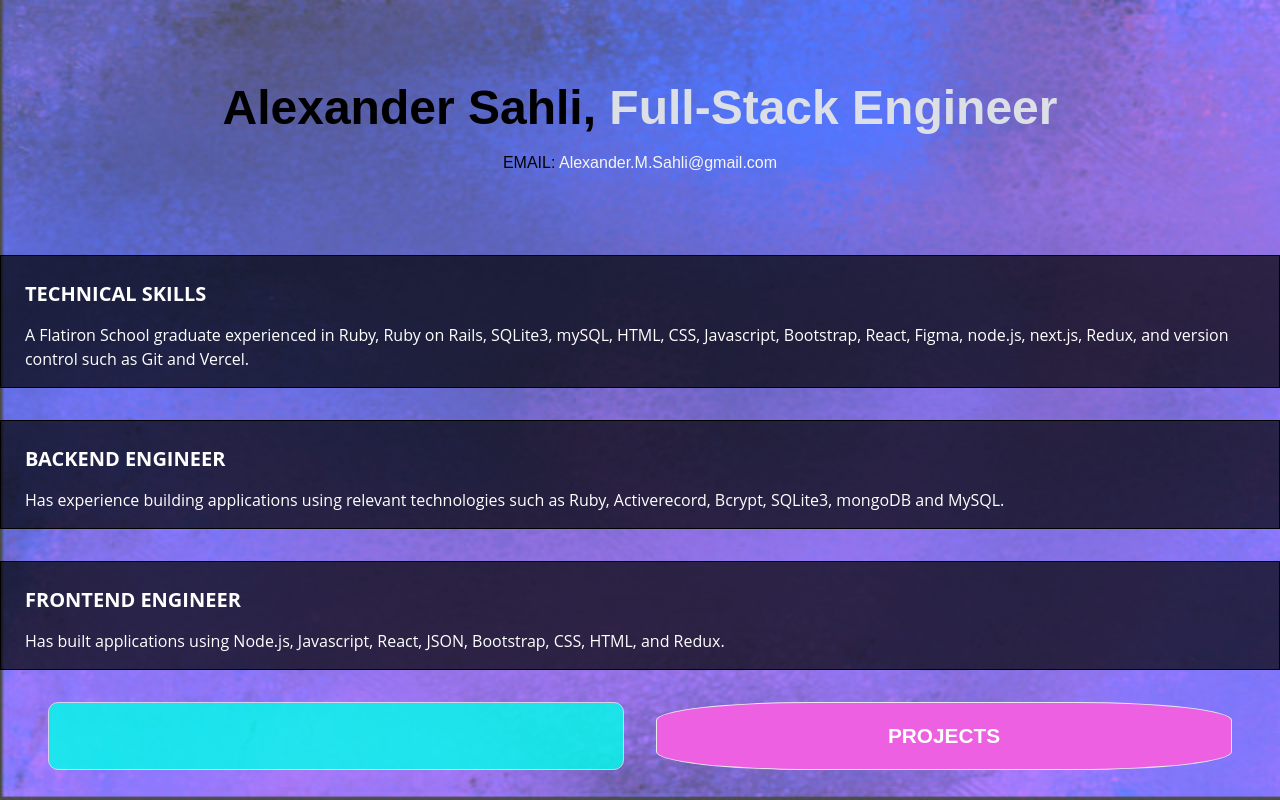
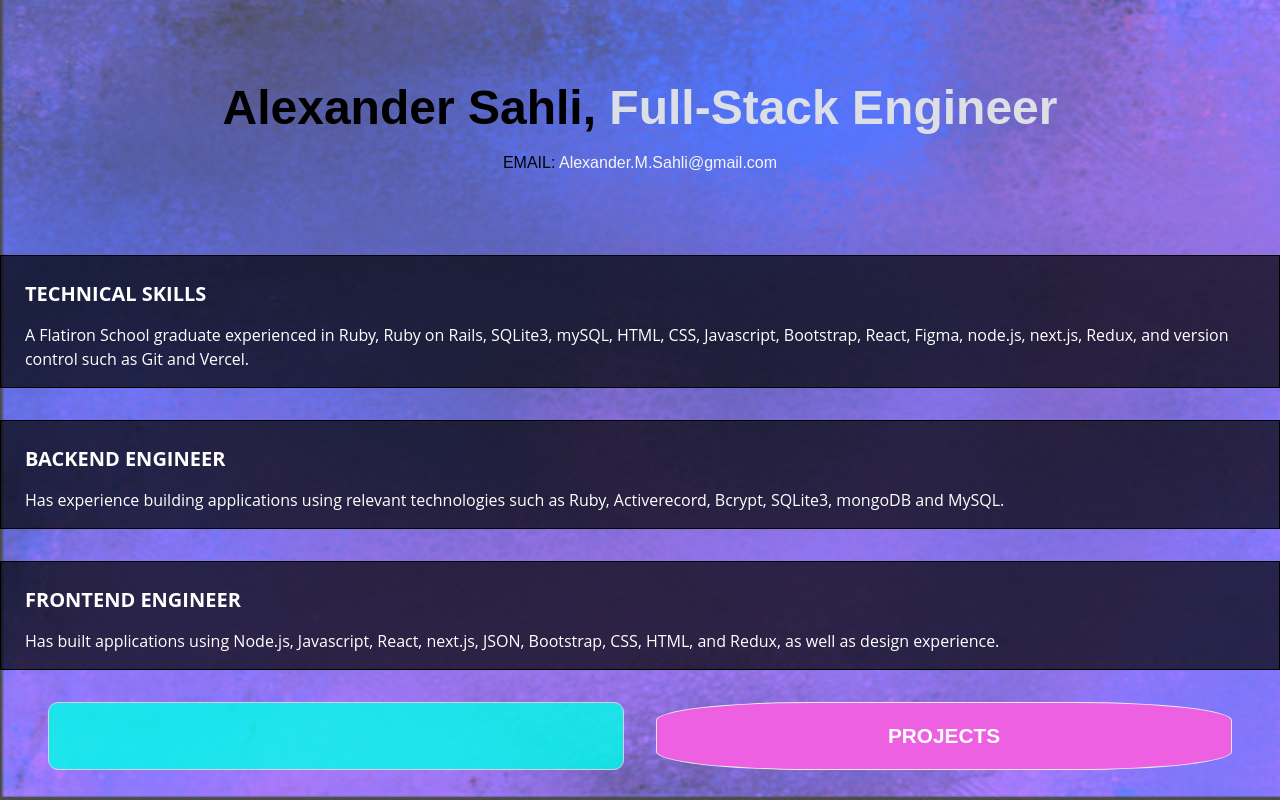
Before and after one commit to d1yr/amsfse, a Next.js app: page / in a window 1280 px wide. Shown: the top 800 px of the page. Built offline with nearby package versions, Linux system fonts and the light colour scheme.

Commit message:
adding content

```diff
--- a/pages/index.js
+++ b/pages/index.js
@@ -33,7 +33,7 @@ export default function Home() {
 
           <a className={styles.card}>
             <h2>FRONTEND ENGINEER</h2>
-            <p>Has built applications using Node.js, Javascript, React, JSON, Bootstrap, CSS, HTML, and Redux.</p>
+            <p>Has built applications using Node.js, Javascript, React, next.js, JSON, Bootstrap, CSS, HTML, and Redux, as well as design experience.</p>
           </a>
           <p className={styles.carda}></p>
           <h2 className={styles.cardb}>PROJECTS</h2>
```
